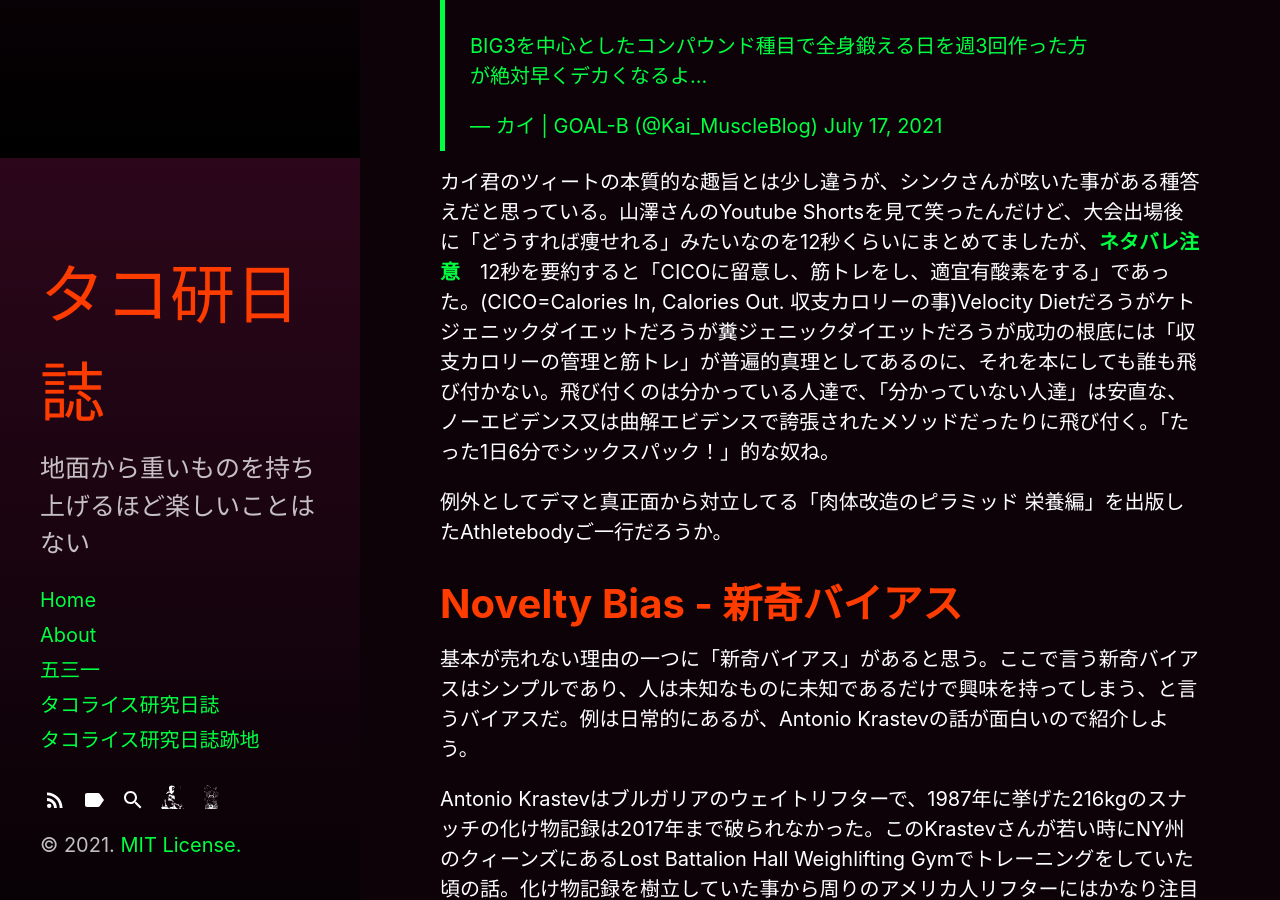
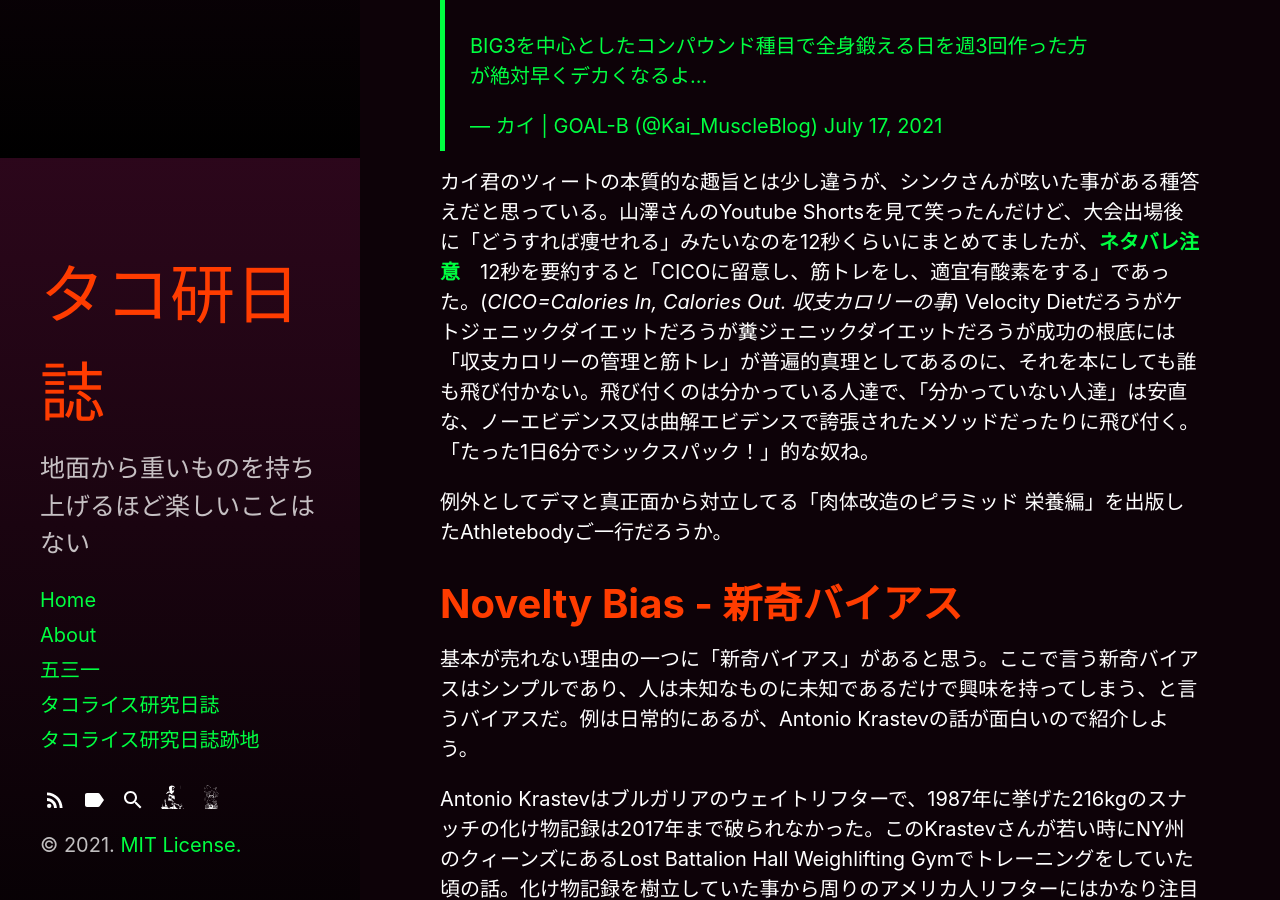
Before and after one commit to buckybean/buckybean.github.io, a Jekyll site: the page built from _posts/tacokennisshi/2021-07-21-tacokennisshi-noveltybias.md, in a window 1280 px wide and 900 px high, scrolled down 742 px. Built offline with Jekyll 4.4.1, drawn with Linux system fonts in a browser that asks for light colours; comment, search, counter and statistics services are not loaded.

```diff
--- a/_posts/tacokennisshi/2021-07-21-tacokennisshi-noveltybias.md
+++ b/_posts/tacokennisshi/2021-07-21-tacokennisshi-noveltybias.md
@@ -18,7 +18,7 @@ tags:
 
 <blockquote class="twitter-tweet" data-theme="dark"><p lang="ja" dir="ltr">何で今ってこんなに筋トレ初心者に分割法が流行ってるんだろう...<br>しかもほぼ例外なく分割が細かい。<br><br>成長のチャンスしかない初心者の時期にその組み方は本当に勿体ない。<br><br>BIG3を中心としたコンパウンド種目で全身鍛える日を週3回作った方が絶対早くデカくなるよ...</p>&mdash; カイ | GOAL-B (@Kai_MuscleBlog) <a href="https://twitter.com/Kai_MuscleBlog/status/1416269146329812992?ref_src=twsrc%5Etfw">July 17, 2021</a></blockquote> <script async src="https://platform.twitter.com/widgets.js" charset="utf-8"></script>
 
-カイ君のツィートの本質的な趣旨とは少し違うが、シンクさんが呟いた事がある種答えだと思っている。山澤さんのYoutube Shortsを見て笑ったんだけど、大会出場後に「どうすれば痩せれる」みたいなのを12秒くらいにまとめてましたが、**ネタバレ注意**　12秒を要約すると「CICOに留意し、筋トレをし、適宜有酸素をする」であった。(CICO=Calories In, Calories Out. 収支カロリーの事)Velocity Dietだろうがケトジェニックダイエットだろうが糞ジェニックダイエットだろうが成功の根底には「収支カロリーの管理と筋トレ」が普遍的真理としてあるのに、それを本にしても誰も飛び付かない。飛び付くのは分かっている人達で、「分かっていない人達」は安直な、ノーエビデンス又は曲解エビデンスで誇張されたメソッドだったりに飛び付く。「たった1日6分でシックスパック！」的な奴ね。
+カイ君のツィートの本質的な趣旨とは少し違うが、シンクさんが呟いた事がある種答えだと思っている。山澤さんのYoutube Shortsを見て笑ったんだけど、大会出場後に「どうすれば痩せれる」みたいなのを12秒くらいにまとめてましたが、**ネタバレ注意**　12秒を要約すると「CICOに留意し、筋トレをし、適宜有酸素をする」であった。(*CICO=Calories In, Calories Out. 収支カロリーの事*) Velocity Dietだろうがケトジェニックダイエットだろうが糞ジェニックダイエットだろうが成功の根底には「収支カロリーの管理と筋トレ」が普遍的真理としてあるのに、それを本にしても誰も飛び付かない。飛び付くのは分かっている人達で、「分かっていない人達」は安直な、ノーエビデンス又は曲解エビデンスで誇張されたメソッドだったりに飛び付く。「たった1日6分でシックスパック！」的な奴ね。
 
 例外としてデマと真正面から対立してる「肉体改造のピラミッド 栄養編」を出版したAthletebodyご一行だろうか。
 
```
